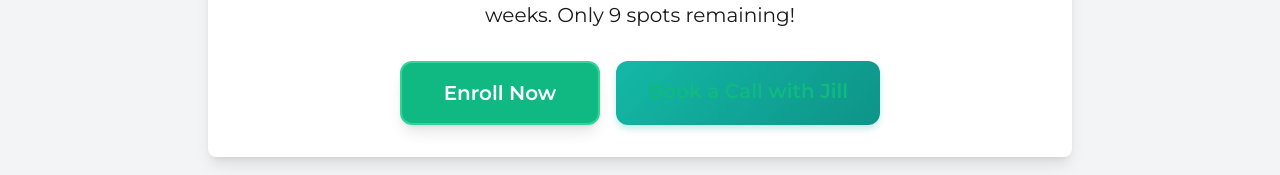
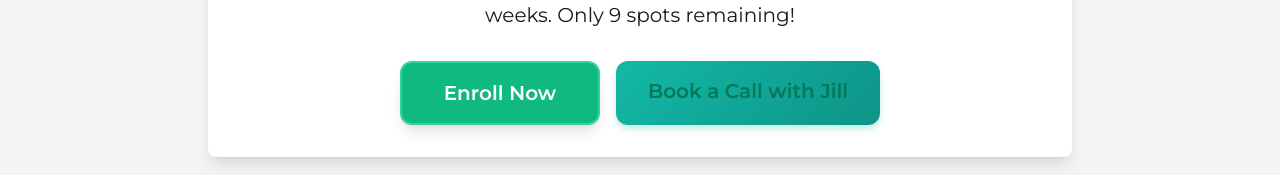
Before and after one commit to Vimly-ai/IHIS, a plain HTML site: page index.html in a window 1280 px wide. Shown: the part 7156-7331 px from the top of the page. Drawn offline with nearby package versions, Linux system fonts and the light colour scheme.

Commit message:
style: darken call-to-action button text color to emerald-700

```diff
--- a/index.html
+++ b/index.html
@@ -454,7 +454,7 @@
 
                 <div class="flex flex-col sm:flex-row gap-4 justify-center">
                     <a href="https://academyepic.kartra.com/checkout/a8da2a94f64b8828fdaa3675edd0a0f0" class="w-full sm:w-auto px-8 py-4 text-xl font-semibold text-white bg-emerald-500 hover:bg-emerald-400 rounded-xl transition-all duration-300 transform hover:-translate-y-1 hover:shadow-2xl shadow-lg text-center min-w-[200px] border-2 border-emerald-400">Enroll Now</a>
-                    <a href="https://calendly.com/jillbucaro/15-minute-chat?kuid=391e8e10-a343-40e7-bb9e-dfee0bceea0d-1746506343&kref=https%3A%2F%2Fwww.ihistudies.com%2Fcoach%2F" class="w-full sm:w-auto px-8 py-4 text-xl font-semibold text-emerald-500 hover:text-white bg-white hover:bg-emerald-500 border-2 border-emerald-500 rounded-xl transition-all duration-300 transform hover:-translate-y-1 hover:shadow-2xl text-center min-w-[200px]">Book a Call with Jill</a>
+                    <a href="https://calendly.com/jillbucaro/15-minute-chat?kuid=391e8e10-a343-40e7-bb9e-dfee0bceea0d-1746506343&kref=https%3A%2F%2Fwww.ihistudies.com%2Fcoach%2F" class="w-full sm:w-auto px-8 py-4 text-xl font-semibold text-emerald-700 hover:text-white bg-white hover:bg-emerald-500 border-2 border-emerald-500 rounded-xl transition-all duration-300 transform hover:-translate-y-1 hover:shadow-2xl text-center min-w-[200px]">Book a Call with Jill</a>
                 </div>
             </div>
         </div>
```
